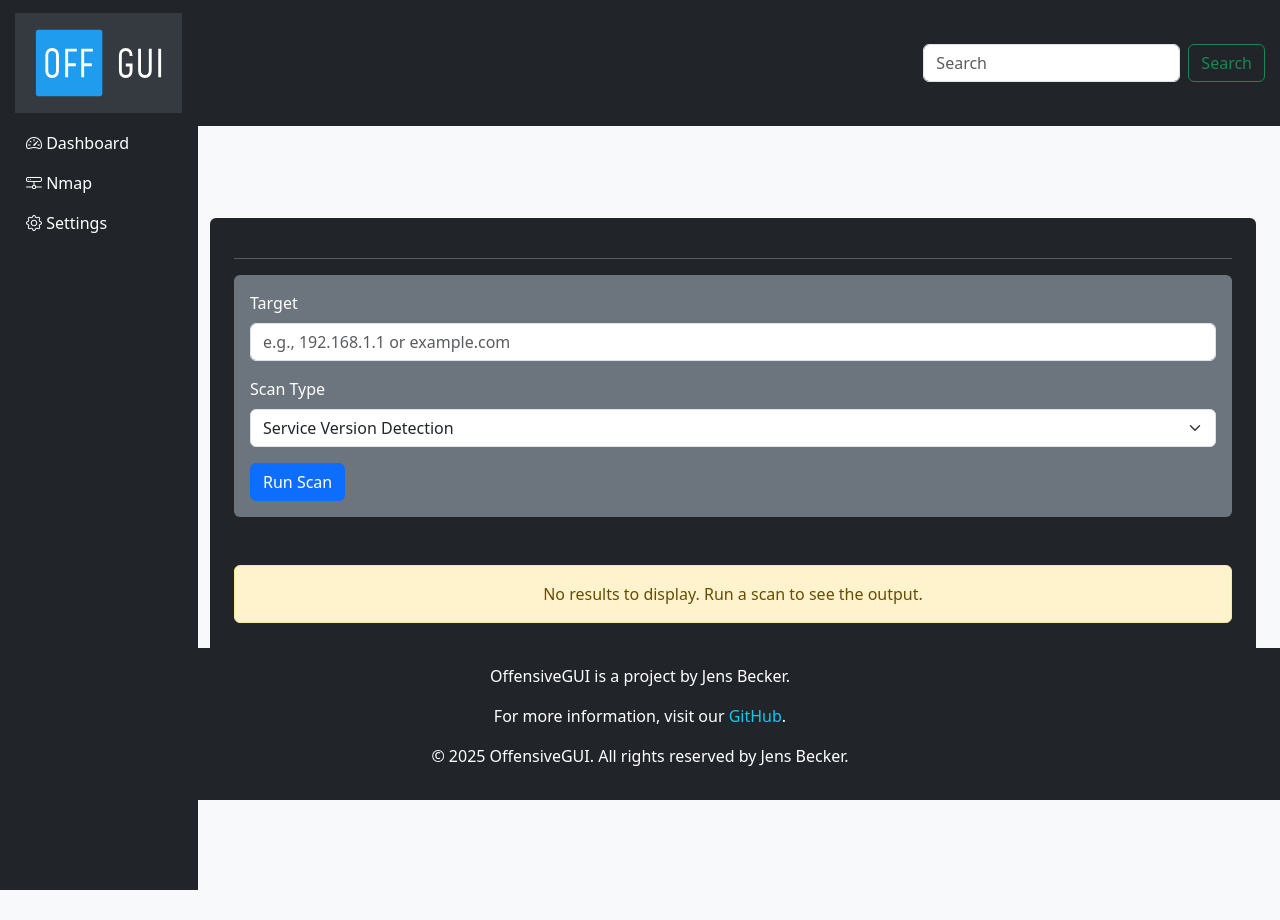
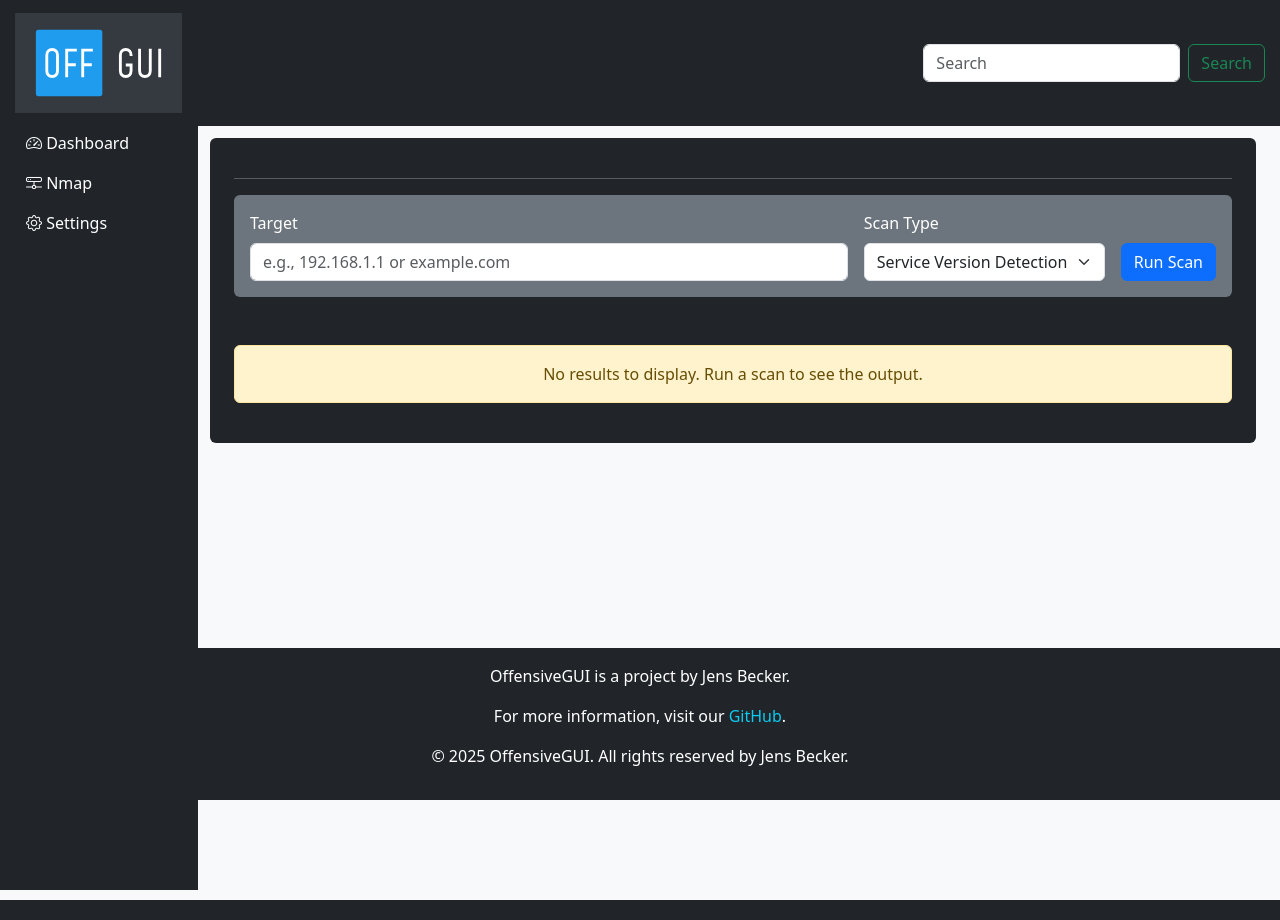
Before and after one commit to jensbecker-dev/OffensiveGUI, a Flask app: page /nmap in a window 1280 px wide. Run offline with Flask 3, Linux system fonts and the light colour scheme.

Commit message:
Refactor code structure for improved readability and maintainability

```diff
--- a/app.py
+++ b/app.py
@@ -28,33 +28,42 @@ def nmap_scan_route():
     }
 
     if request.method == 'POST':
-        target = request.form.get('target', '127.0.0.1')  # Default target is localhost
+        target = request.form.get('target', '').strip()  # Get the target and strip whitespace
+        if not target:  # Use 127.0.0.1 if no input was provided
+            target = '127.0.0.1'
         scan_type = request.form.get('scan_type', '-sV')  # Default scan type is '-sV'
 
-        # Perform the nmap scan using the imported function
-        raw_result = nmap_scan(target=target, options=scan_type)
+        try:
+            # Perform the nmap scan using the imported function
+            raw_result = nmap_scan(target=target, options=scan_type)
 
-        # Parse the raw result into a structured format
-        parsed_results = []
-        for host in raw_result.get('hosts', []):
-            host_ip = host.get('ip', 'Unknown')
-            for protocol, ports in host.get('protocols', {}).items():
-                for port, details in ports.items():
-                    parsed_results.append({
-                        'host': host_ip,
-                        'port': port,
-                        'protocol': protocol,
-                        'state': details['state'],
-                        'service': details.get('service', 'Unknown'),
-                        'options': raw_result.get('options', '')
-                    })
-        return render_template(
-            'nmap.html', results=parsed_results, target=target, scan_type=scan_type, scan_types=scan_types
-        )
+            # Parse the raw result into a structured format
+            parsed_results = []
+            for host in raw_result.get('hosts', []):
+                host_ip = host.get('ip', target)  # Default to the target if IP is not found
+                for protocol, ports in host.get('protocols', {}).items():
+                    for port, details in ports.items():
+                        parsed_results.append({
+                            'host': host_ip,
+                            'port': port,
+                            'protocol': protocol,
+                            'state': details['state'],
+                            'service': details.get('service', 'Unknown'),
+                            'options': raw_result.get('options', '')
+                        })
+            return render_template(
+                'nmap.html', results=parsed_results, target=target, scan_type=scan_type, scan_types=scan_types
+            )
+        except Exception as e:
+            # Handle errors gracefully and display an error message
+            return render_template(
+                'nmap.html', results=None, scan_types=scan_types, error=str(e)
+            )
     else:
         # If the request method is GET, render the nmap.html template without results
         return render_template('nmap.html', results=None, scan_types=scan_types)
 
+
 if __name__ == '__main__':
     # Run the Flask development server
     app.run(debug=True, port=8080)
--- a/static/css/styles.css
+++ b/static/css/styles.css
@@ -43,7 +43,6 @@ header {
     background-color: #0056b3; /* Bootstrap-Klasse bg-primary-dark kann verwendet werden */
 }
 .main-content {
-    margin-left: 20px auto; /* Bootstrap-Klasse ms-5 kann verwendet werden */
     padding: 20px; /* Bootstrap-Klasse p-4 kann verwendet werden */
 }
 /* ===========================
@@ -51,8 +50,6 @@ header {
    =========================== */
 
 .row {
-    margin-bottom: 20px; /* Bootstrap-Klasse mb-4 kann verwendet werden */
-    margin-top: 20px; /* Bootstrap-Klasse mt-4 kann verwendet werden */
     padding: 10px; /* Bootstrap-Klasse p-2 kann verwendet werden */
     display: flex; /* Bootstrap-Klasse d-flex kann verwendet werden */
 }
--- a/templates/base.html
+++ b/templates/base.html
@@ -85,7 +85,7 @@
                     </div>
                 </nav>
                 <!-- Main Content Area -->
-                <main class="col-lg-10" style="margin-top: 80px; margin-left: 300px auto;">
+                <main class="col-lg-10" style="margin-top: 0px; margin-left: 300px auto; margin-right: 0;">
                     {% block content %}
                     <!-- Content will be injected here from child templates -->
                     {% endblock %}
--- a/templates/nmap.html
+++ b/templates/nmap.html
@@ -5,11 +5,12 @@
 <div class="container-fade mt-5 mb-5 bg-dark text-white rounded p-4">
     <hr class="bg-light">
     <form action="{{ url_for('nmap_scan_route') }}" method="post" class="bg-secondary rounded p-3">
-        <div class="mb-3">
+        <div class="d-flex align-items-end">
+            <div class="me-3 flex-grow-1">
                 <label for="target" class="form-label">Target</label>
                 <input type="text" id="target" name="target" class="form-control" placeholder="e.g., 192.168.1.1 or example.com" required>
             </div>
-        <div class="mb-3">
+            <div class="me-3">
                 <label for="scan_type" class="form-label">Scan Type</label>
                 <select id="scan_type" name="scan_type" class="form-select" required>
                     {% for name, option in scan_types.items() %}
@@ -17,11 +18,14 @@
                     {% endfor %}
                 </select>
             </div>
-        <button type="submit" class="btn btn-primary">Run Scan</button>
+            <div>
+                <button type="submit" class="btn btn-primary mt-4">Run Scan</button>
+            </div>
+        </div>
     </form>
 
     {% if results %}
-    <div class="table-responsive mt-5" style="max-height: 400px; overflow-y: auto;">
+    <div class="table-responsive mt-5" style="max-height: 100vh; overflow-y: auto;">
         <h2 class="text-center">Scan Results</h2>
         <p class="text-center">Target: {{ target }}</p>
         <p class="text-center">Scan Type: {{ scan_type }}</p>
```
Also changed, not shown: README.md, image.png (added), nmap-web.png (deleted). Lines whose indentation alone changed are shown as unchanged.
